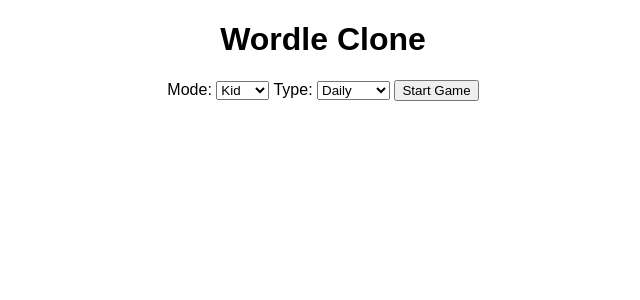
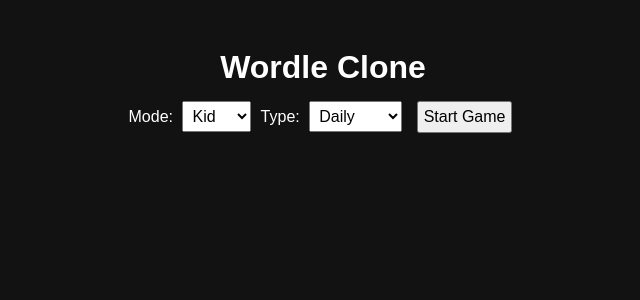
Before and after one commit to rileywallaceriley/wallace_wordle, a FastAPI app: page / in a window 1280 px wide. Shown: the top 300 px of the page, without its empty margins (317-957 px from the left). Run offline with FastAPI, Linux system fonts and the light colour scheme.

Commit message:
Update index.html

```diff
--- a/templates/index.html
+++ b/templates/index.html
@@ -4,30 +4,102 @@
     <title>Wordle Clone</title>
     <script src="/static/main.js" defer></script>
     <style>
-        body { font-family: sans-serif; text-align: center; }
-        #guessInput { font-size: 1.5em; text-transform: uppercase; }
-        .feedback-row { margin: 10px auto; font-size: 2em; letter-spacing: 10px; }
-        .tile { display: inline-block; width: 40px; height: 40px; line-height: 40px; border: 1px solid #ccc; margin: 2px; font-weight: bold; }
-        .correct { background-color: #6aaa64; color: white; }
-        .present { background-color: #c9b458; color: white; }
-        .absent { background-color: #787c7e; color: white; }
+        body {
+            font-family: sans-serif;
+            text-align: center;
+            background-color: #121213;
+            color: white;
+            padding: 20px;
+        }
+
+        h1 {
+            margin-bottom: 10px;
+        }
+
+        #mode,
+        #type,
+        button {
+            font-size: 1em;
+            padding: 5px;
+            margin: 5px;
+        }
+
+        #guessInput {
+            font-size: 1.5em;
+            text-transform: uppercase;
+            padding: 8px;
+            width: 150px;
+        }
+
+        .feedback-row {
+            margin: 10px auto;
+            font-size: 2em;
+            letter-spacing: 10px;
+        }
+
+        .tile {
+            display: inline-block;
+            width: 40px;
+            height: 40px;
+            line-height: 40px;
+            border: 1px solid #555;
+            margin: 2px;
+            font-weight: bold;
+            text-align: center;
+            text-transform: uppercase;
+        }
+
+        .correct {
+            background-color: #6aaa64;
+            color: white;
+        }
+
+        .present {
+            background-color: #c9b458;
+            color: white;
+        }
+
+        .absent {
+            background-color: #3a3a3c;
+            color: white;
+        }
+
+        #keyboard {
+            margin-top: 20px;
+        }
+
+        #keyboard .tile {
+            width: 30px;
+            height: 30px;
+            font-size: 16px;
+            margin: 3px;
+            cursor: default;
+        }
+
+        #guess-area {
+            margin-top: 20px;
+        }
     </style>
 </head>
 <body>
     <h1>Wordle Clone</h1>
+
     <div>
         <label for="mode">Mode:</label>
         <select id="mode">
             <option value="kids">Kid</option>
             <option value="adult">Adult</option>
         </select>
+
         <label for="type">Type:</label>
         <select id="type">
             <option value="daily">Daily</option>
             <option value="random">Random</option>
         </select>
+
         <button onclick="startGame()">Start Game</button>
     </div>
+
     <div id="game"></div>
 </body>
 </html>
```
